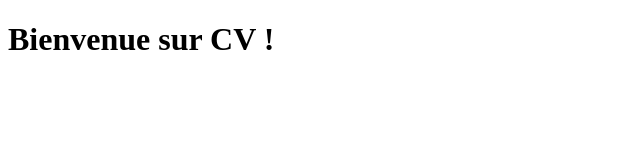
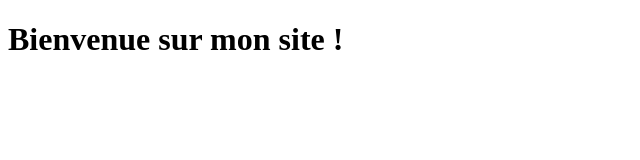
Before and after one commit to Yassinediv/yassinediv.github.io, a plain HTML site: page cv.index.html in a window 1280 px wide. Shown: the whole page, without its empty margins (0-640 px from the left). Drawn offline with Linux system fonts and the light colour scheme.

Commit message:
cv
mon cv

```diff
--- a/index.cv/cv.index.html
+++ b/cv.index.html
@@ -5,6 +5,6 @@
 		<title></title>
 	</head>
 	<body>
-		<h1>Bienvenue sur CV !</h1>
+		<h1>Bienvenue sur mon site !</h1>
 	</body>
 </html>
```
